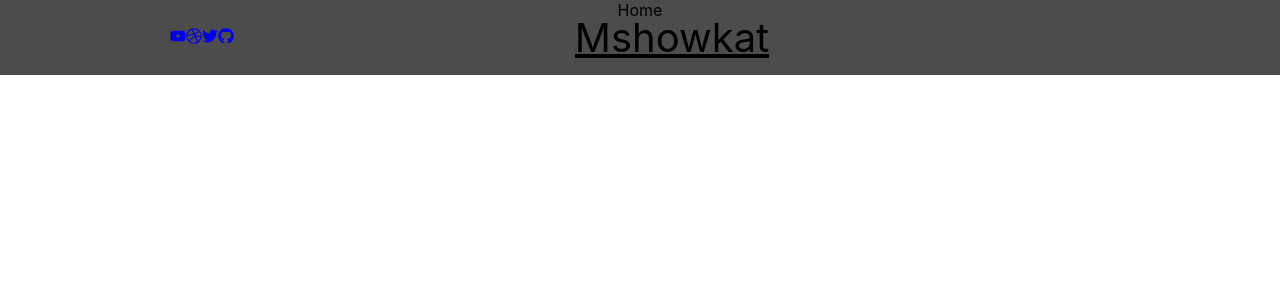
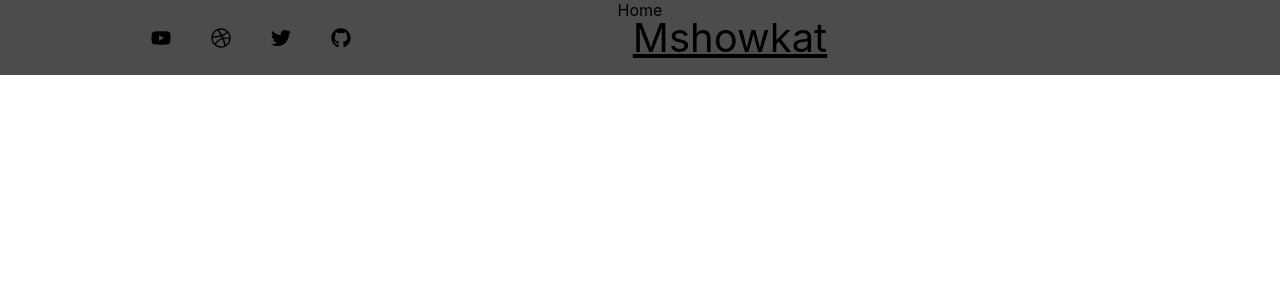
Before and after one commit to Smokinglirare/port-projekt, a React (Create React App) app: page / in a window 1280 px wide. Shown: the top 300 px of the page. Built offline with nearby package versions, Linux system fonts and the light colour scheme.

Commit message:
fixat lite css

```diff
--- a/src/Components/Navbar/Navbar/Navbar.css
+++ b/src/Components/Navbar/Navbar/Navbar.css
@@ -11,3 +11,36 @@
     z-index: 10001;
     background-color: rgba(0, 0, 0, 0.703);
 }
+.nav-icon-container{
+    display:flex;
+    justify-content: space-around;
+    width: 240px;
+}
+
+.nav-icon{
+    display: grid;
+    place-content: center;
+    width: 50px;
+    height: 50px;
+    font-size: 20px;
+    color: var(--light);
+    transition: 0.4s;
+    cursor: var(--pointer);
+}
+
+.nav-icon:hover {
+    font-size: 30px;
+    color: var(--primary);
+}
+
+.hamburger-container {
+    display: grid;
+    place-content: center;
+    padding: 10px 0;
+}
+
+.hamburger, .close-hamburger {
+    width: 60px;
+    height: auto;
+    cursor: var(--pointer);
+}
--- a/src/Components/Navbar/Navbar/Navbar.js
+++ b/src/Components/Navbar/Navbar/Navbar.js
@@ -8,7 +8,7 @@
 
     const hamburger = (
         <a href="#" className="hamburger-container" onClick={() => setNavMenu(!navMenu)}>
-            <div className="hamburger">
+            <div className={navMenu ? "close-hamburger" : "hamburger"}>
                 <span className="ham-span"></span>
                 <span className="ham-span"></span>
                 <span className="ham-span"></span>
```
